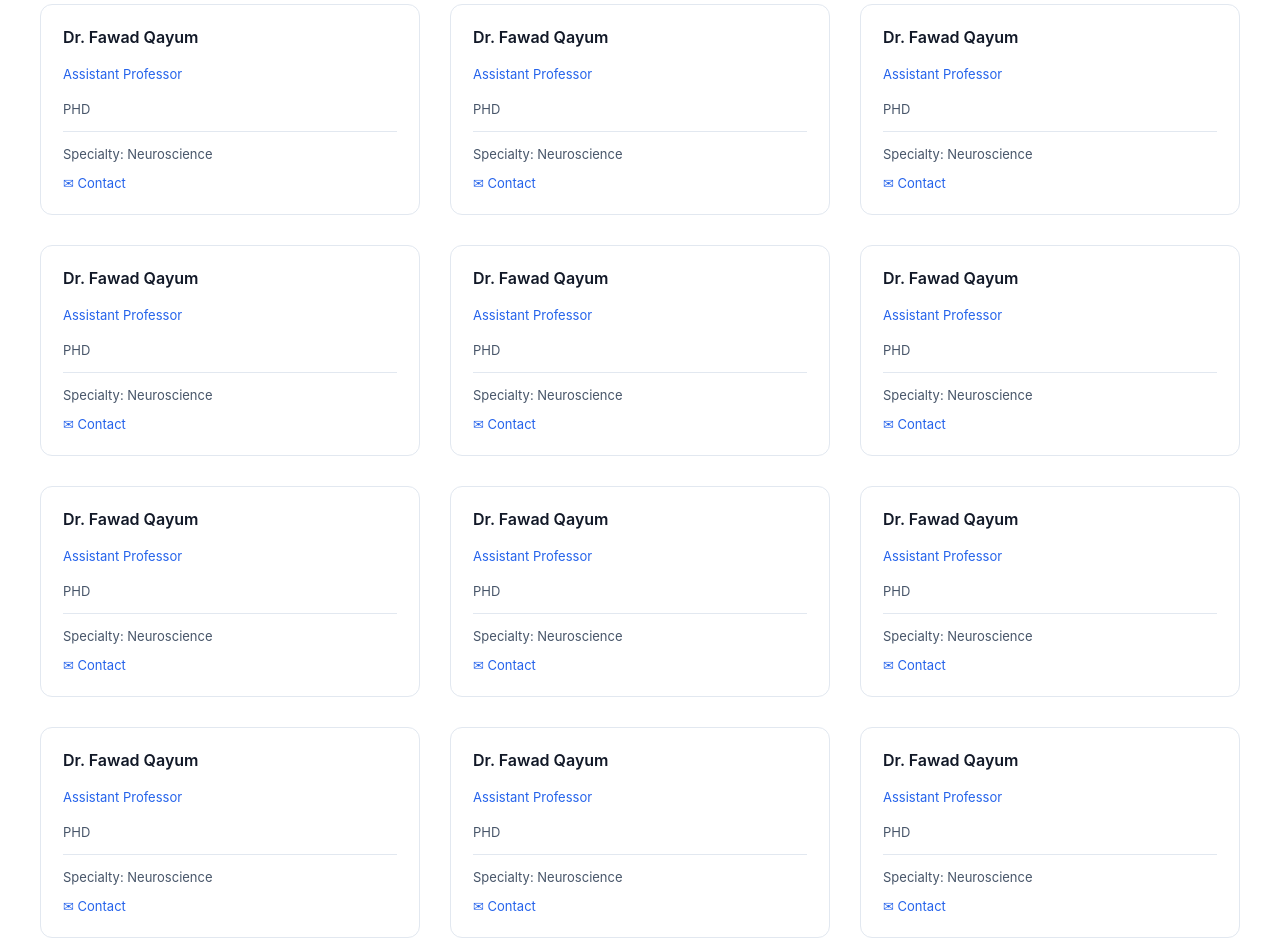
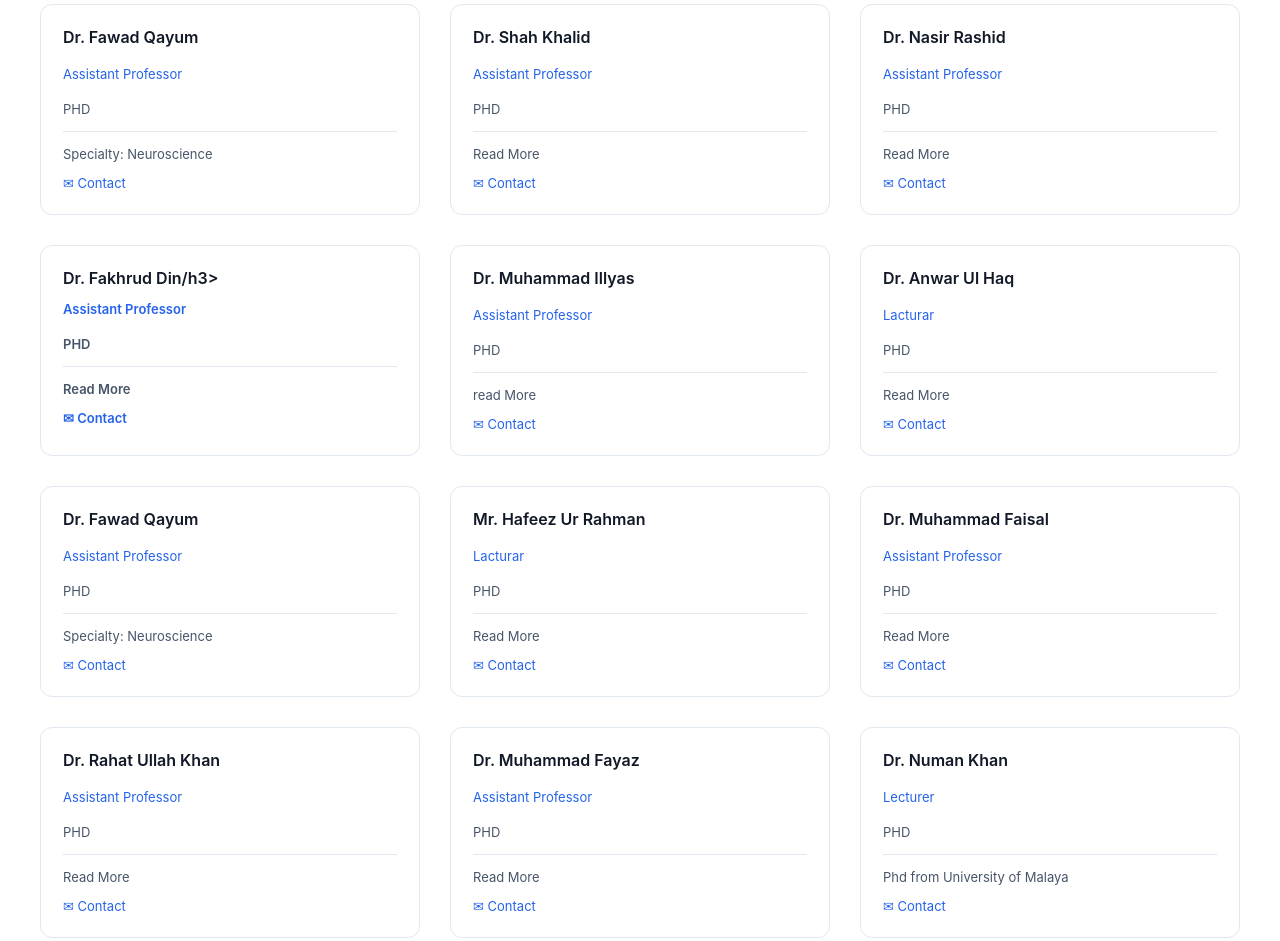
Before and after one commit to ImranNagri4054/NexusApp, a plain HTML site: page team.html in a window 1280 px wide. Shown: the part 899-1840 px from the top of the page. Drawn offline with Linux system fonts and the light colour scheme.

Commit message:
changes in Editorial Team page

```diff
--- a/header.html
+++ b/header.html
@@ -14,7 +14,10 @@
 
         <nav class="nav-bar">
             <div class="phone">
-                <p>+1 (617) 555-0123</p>
+                <p>
+                    <i class="fa-regular fa-envelope"></i>
+                    muskanirshad2514@gmail.com
+                </p>
             </div>
 
             <ul class="list">
@@ -27,7 +30,10 @@
 
         <header class="header">
             <div class="logo-section">
-                <div class="logo">📘</div>
+                <a href="index.html" class="logo">
+                    📘
+                </a>
+
                 <div>
                     <h1>The Nexus</h1>
                     <p>Journal of Research & Innovation</p>
@@ -57,7 +63,7 @@
                     <a href="./pfee.html">Publication Fee</a>
                     <!-- <a href="#">Policies</a> -->
                     <li class="nav-item dropdown">
-                    <a href="#" style="position: relative; top: -2px;" >Policies</a>
+                        <a href="#" style="position: relative; top: -2px;">Policies</a>
 
                         <ul class="dropdown-menu">
                             <li><a href="./privacy.html">Privacy Policy</a></li>
--- a/team.html
+++ b/team.html
@@ -23,6 +23,15 @@
             </div>
 
             <div class="editorial-grid">
+
+                <div class="midsecard midsecard-1">
+                    <h3>Dr. Fakhruddin</h3>
+                    <span class="role">Editor In Cheif</span>
+                    <p class="org">PHD</p>
+                    <hr>
+                    <p class="spec">Specialty: Artificial Intelligence</p>
+                    <a href="#" class="contact">✉ Contact</a>
+                </div>
                 <div class="midsecard midsecard-1">
                     <h3>Prof. Dr.Jamal Ahmad</h3>
                     <span class="role">Cheirman / Professor</span>
@@ -77,11 +86,43 @@
                     <a href="#" class="contact">✉ Contact</a>
                 </div>
                 <div class="midsecard midsecard-6">
-                    <h3>Dr. Fawad Qayum</h3>
+                    <h3>Dr. Shah Khalid</h3>
                     <span class="role">Assistant Professor</span>
                     <p class="org">PHD</p>
                     <hr>
-                    <p class="spec">Specialty: Neuroscience</p>
+                    <p class="spec">Read More</p>
+                    <a href="#" class="contact">✉ Contact</a>
+                </div>
+                <div class="midsecard midsecard-6">
+                    <h3>Dr. Nasir Rashid</h3>
+                    <span class="role">Assistant Professor</span>
+                    <p class="org">PHD</p>
+                    <hr>
+                    <p class="spec">Read More</p>
+                    <a href="#" class="contact">✉ Contact</a>
+                </div>
+                <div class="midsecard midsecard-6">
+                    <h3>Dr. Fakhrud Din/h3>
+                    <span class="role">Assistant Professor</span>
+                    <p class="org">PHD</p>
+                    <hr>
+                    <p class="spec">Read More</p>
+                    <a href="#" class="contact">✉ Contact</a>
+                </div>
+                <div class="midsecard midsecard-6">
+                    <h3>Dr. Muhammad Illyas</h3>
+                    <span class="role">Assistant Professor</span>
+                    <p class="org">PHD</p>
+                    <hr>
+                    <p class="spec">read More</p>
+                    <a href="#" class="contact">✉ Contact</a>
+                </div>
+                <div class="midsecard midsecard-6">
+                    <h3>Dr. Anwar Ul Haq</h3>
+                    <span class="role">Lacturar</span>
+                    <p class="org">PHD</p>
+                    <hr>
+                    <p class="spec">Read More</p>
                     <a href="#" class="contact">✉ Contact</a>
                 </div>
                 <div class="midsecard midsecard-6">
@@ -93,75 +134,43 @@
                     <a href="#" class="contact">✉ Contact</a>
                 </div>
                 <div class="midsecard midsecard-6">
-                    <h3>Dr. Fawad Qayum</h3>
+                    <h3>Mr. Hafeez Ur Rahman</h3>
+                    <span class="role">Lacturar</span>
+                    <p class="org">PHD</p>
+                    <hr>
+                    <p class="spec">Read More</p>
+                    <a href="#" class="contact">✉ Contact</a>
+                </div>
+                <div class="midsecard midsecard-6">
+                    <h3>Dr. Muhammad Faisal</h3>
                     <span class="role">Assistant Professor</span>
                     <p class="org">PHD</p>
                     <hr>
-                    <p class="spec">Specialty: Neuroscience</p>
+                    <p class="spec">Read More</p>
                     <a href="#" class="contact">✉ Contact</a>
                 </div>
                 <div class="midsecard midsecard-6">
-                    <h3>Dr. Fawad Qayum</h3>
+                    <h3>Dr. Rahat Ullah Khan</h3>
                     <span class="role">Assistant Professor</span>
                     <p class="org">PHD</p>
                     <hr>
-                    <p class="spec">Specialty: Neuroscience</p>
+                    <p class="spec">Read More</p>
                     <a href="#" class="contact">✉ Contact</a>
                 </div>
                 <div class="midsecard midsecard-6">
-                    <h3>Dr. Fawad Qayum</h3>
+                    <h3>Dr. Muhammad Fayaz</h3>
                     <span class="role">Assistant Professor</span>
                     <p class="org">PHD</p>
                     <hr>
-                    <p class="spec">Specialty: Neuroscience</p>
+                    <p class="spec">Read More</p>
                     <a href="#" class="contact">✉ Contact</a>
                 </div>
                 <div class="midsecard midsecard-6">
-                    <h3>Dr. Fawad Qayum</h3>
-                    <span class="role">Assistant Professor</span>
+                    <h3>Dr. Numan Khan</h3>
+                    <span class="role">Lecturer</span>
                     <p class="org">PHD</p>
                     <hr>
-                    <p class="spec">Specialty: Neuroscience</p>
-                    <a href="#" class="contact">✉ Contact</a>
-                </div>
-                <div class="midsecard midsecard-6">
-                    <h3>Dr. Fawad Qayum</h3>
-                    <span class="role">Assistant Professor</span>
-                    <p class="org">PHD</p>
-                    <hr>
-                    <p class="spec">Specialty: Neuroscience</p>
-                    <a href="#" class="contact">✉ Contact</a>
-                </div>
-                <div class="midsecard midsecard-6">
-                    <h3>Dr. Fawad Qayum</h3>
-                    <span class="role">Assistant Professor</span>
-                    <p class="org">PHD</p>
-                    <hr>
-                    <p class="spec">Specialty: Neuroscience</p>
-                    <a href="#" class="contact">✉ Contact</a>
-                </div>
-                <div class="midsecard midsecard-6">
-                    <h3>Dr. Fawad Qayum</h3>
-                    <span class="role">Assistant Professor</span>
-                    <p class="org">PHD</p>
-                    <hr>
-                    <p class="spec">Specialty: Neuroscience</p>
-                    <a href="#" class="contact">✉ Contact</a>
-                </div>
-                <div class="midsecard midsecard-6">
-                    <h3>Dr. Fawad Qayum</h3>
-                    <span class="role">Assistant Professor</span>
-                    <p class="org">PHD</p>
-                    <hr>
-                    <p class="spec">Specialty: Neuroscience</p>
-                    <a href="#" class="contact">✉ Contact</a>
-                </div>
-                <div class="midsecard midsecard-6">
-                    <h3>Dr. Fawad Qayum</h3>
-                    <span class="role">Assistant Professor</span>
-                    <p class="org">PHD</p>
-                    <hr>
-                    <p class="spec">Specialty: Neuroscience</p>
+                    <p class="spec">Phd from University of Malaya</p>
                     <a href="#" class="contact">✉ Contact</a>
                 </div>
                 <div class="midsecard midsecard-6">
```
Lines whose indentation alone changed are shown as unchanged.
